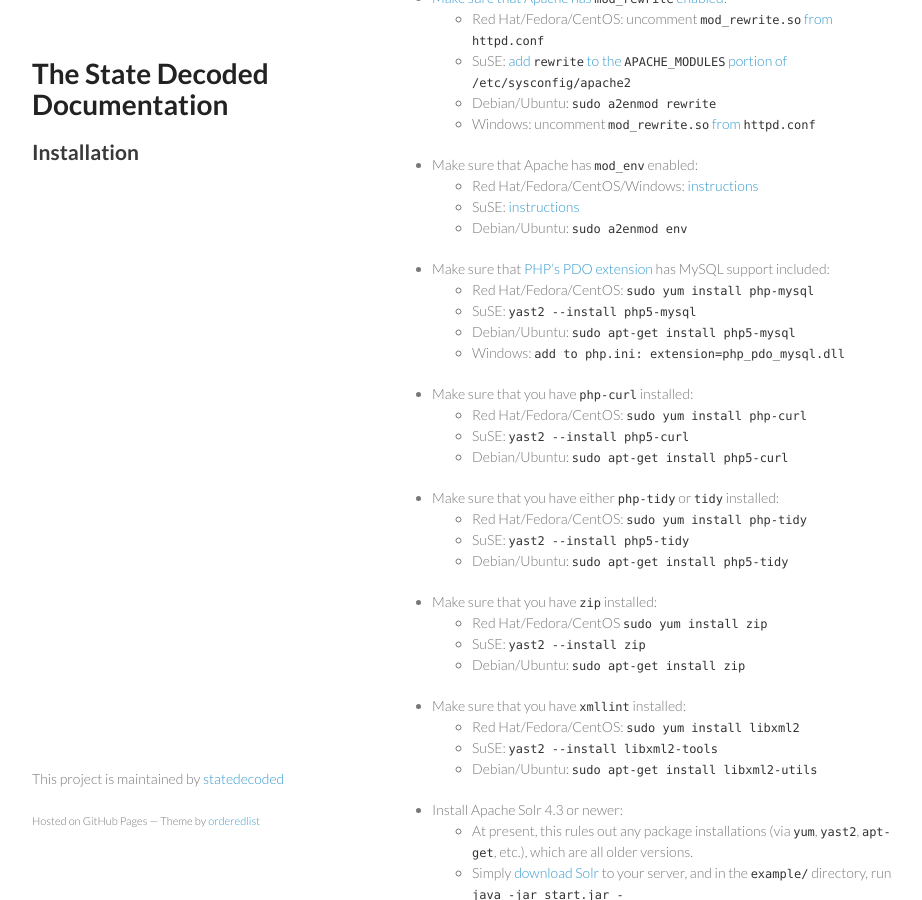
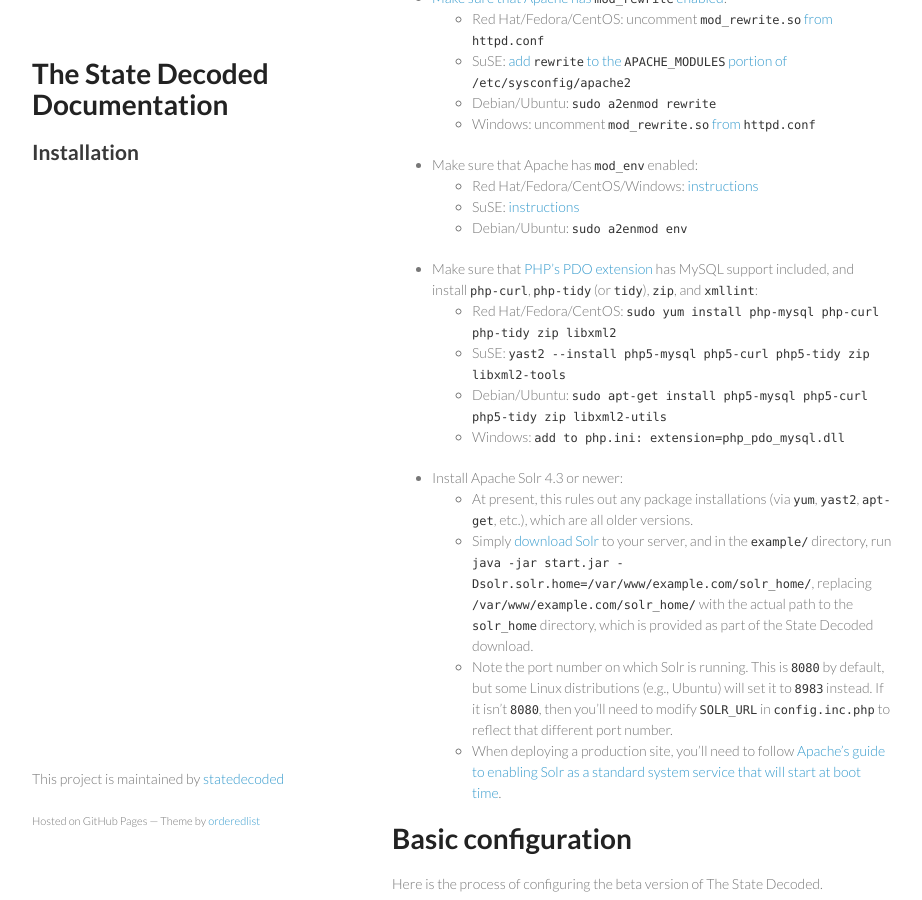
Before and after one commit to statedecoded/documentation, a Jekyll site: the page built from installation.md, in a window 1280 px wide and 900 px high, scrolled down 653 px. Shown: the whole window, without its empty margins (178-1100 px from the left). Built offline with Jekyll 4.4.1, drawn with Linux system fonts in a browser that asks for light colours.

Commit message:
Rearrange how package installations are performed
This provides a single line to be copied and pasted, instead of requiring that a series of lines be copied and pasted.

```diff
--- a/installation.md
+++ b/installation.md
@@ -25,27 +25,11 @@ The following programs and modules are required to run The State Decoded, in add
 	* Red Hat/Fedora/CentOS/Windows: [instructions](http://serverfault.com/questions/56394/how-do-i-enable-apache-modules-from-the-command-line-in-redhat/56435#56435)
 	* SuSE: [instructions](http://johannesluderschmidt.de/lang/en-us/django-invalid-command-setenv-in-opensuse/291/)
 	* Debian/Ubuntu: `sudo a2enmod env`
-* Make sure that [PHP's PDO extension](http://php.net/manual/en/book.pdo.php) has MySQL support included:
-	* Red Hat/Fedora/CentOS: `sudo yum install php-mysql`
-	* SuSE: `yast2 --install php5-mysql`
-	* Debian/Ubuntu: `sudo apt-get install php5-mysql`
+* Make sure that [PHP's PDO extension](http://php.net/manual/en/book.pdo.php) has MySQL support included, and install `php-curl`, `php-tidy` (or `tidy`), `zip`, and `xmllint`:
+	* Red Hat/Fedora/CentOS: `sudo yum install php-mysql php-curl php-tidy zip libxml2`
+	* SuSE: `yast2 --install php5-mysql php5-curl php5-tidy zip libxml2-tools`
+	* Debian/Ubuntu: `sudo apt-get install php5-mysql php5-curl php5-tidy zip libxml2-utils`
 	* Windows: `add to php.ini: extension=php_pdo_mysql.dll`
-* Make sure that you have `php-curl` installed:
-	* Red Hat/Fedora/CentOS: `sudo yum install php-curl`
-	* SuSE: `yast2 --install php5-curl`
-	* Debian/Ubuntu: `sudo apt-get install php5-curl`
-* Make sure that you have either `php-tidy` or `tidy` installed:
-	* Red Hat/Fedora/CentOS: `sudo yum install php-tidy`
-	* SuSE: `yast2 --install php5-tidy`
-	* Debian/Ubuntu: `sudo apt-get install php5-tidy`
-* Make sure that you have `zip` installed:
-	* Red Hat/Fedora/CentOS `sudo yum install zip`
-	* SuSE: `yast2 --install zip`
-	* Debian/Ubuntu: `sudo apt-get install zip`
-* Make sure that you have `xmllint` installed:
-	* Red Hat/Fedora/CentOS: `sudo yum install libxml2`
-	* SuSE: `yast2 --install libxml2-tools`
-	* Debian/Ubuntu: `sudo apt-get install libxml2-utils`
 * Install Apache Solr 4.3 or newer:
 	* At present, this rules out any package installations (via `yum`, `yast2`, `apt-get`, etc.), which are all older versions.
 	* Simply [download Solr](http://lucene.apache.org/solr/downloads.html) to your server, and in the `example/` directory, run `java -jar start.jar -Dsolr.solr.home=/var/www/example.com/solr_home/`, replacing `/var/www/example.com/solr_home/` with the actual path to the `solr_home` directory, which is provided as part of the State Decoded download.
```
